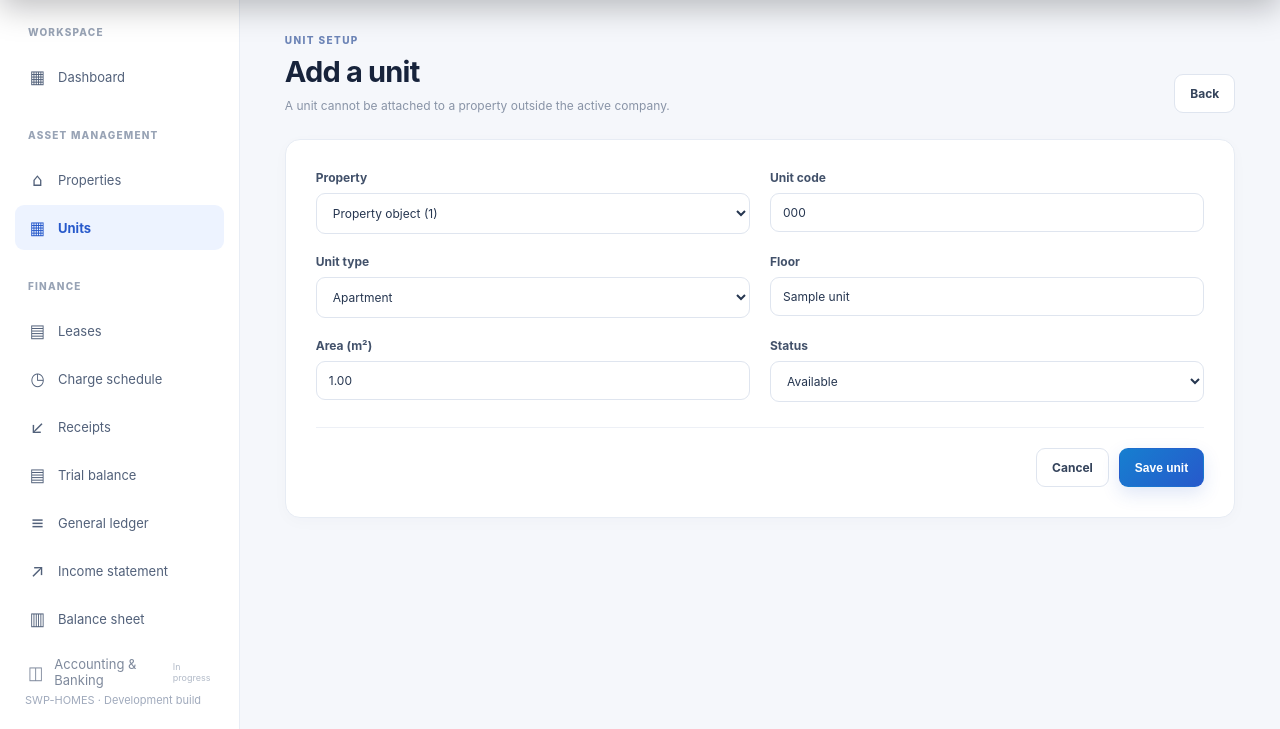
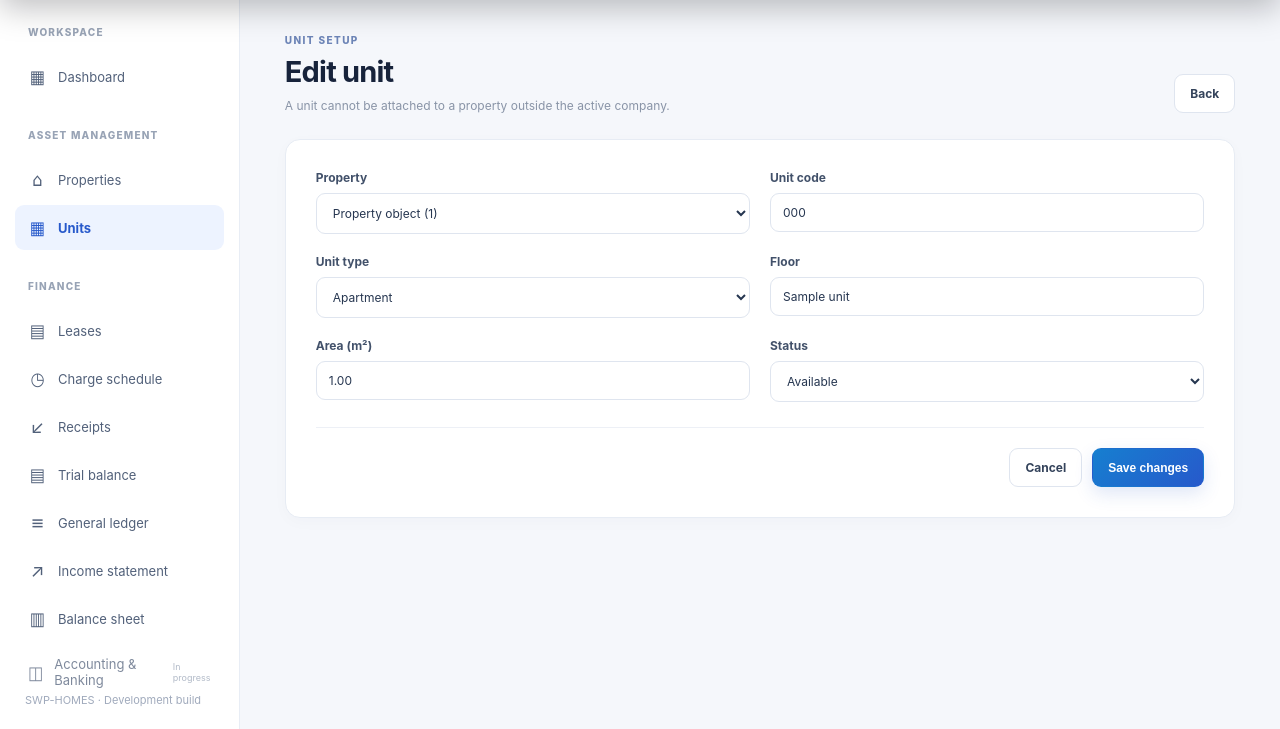
Before and after one commit to cpaswp/swp-homes, a Django app: page /units/1/edit/ in a window 1280 px wide. Shown: the part 117-846 px from the top of the page. Run offline with Django 5.2, Linux system fonts and the light colour scheme; a user stored in the database is signed in; tables that the repository leaves empty hold one stand-in row (values such as "Sample post"); grey boxes marked "Sample" are stand-in pictures.

Commit message:
Support unit edit form labels

```diff
--- a/templates/core/unit_form.html
+++ b/templates/core/unit_form.html
@@ -1,8 +1,8 @@
 {% extends 'core/base.html' %}
 {% block title %}{% if language == 'ar' %}إضافة وحدة · SWP-HOMES{% else %}Add unit · SWP-HOMES{% endif %}{% endblock %}
 {% block content %}
-<div class="page-heading"><div><div class="eyebrow">UNIT SETUP</div><h1>{% if language == 'ar' %}إضافة وحدة جديدة{% else %}Add a unit{% endif %}</h1><p>{% if language == 'ar' %}لا يمكن ربط الوحدة بعقار خارج الشركة الحالية.{% else %}A unit cannot be attached to a property outside the active company.{% endif %}</p></div><a class="secondary-action" href="{% url 'unit_list' %}">{% if language == 'ar' %}رجوع{% else %}Back{% endif %}</a></div>
+<div class="page-heading"><div><div class="eyebrow">UNIT SETUP</div><h1>{% if editing %}{% if language == 'ar' %}تعديل الوحدة{% else %}Edit unit{% endif %}{% else %}{% if language == 'ar' %}إضافة وحدة جديدة{% else %}Add a unit{% endif %}{% endif %}</h1><p>{% if language == 'ar' %}لا يمكن ربط الوحدة بعقار خارج الشركة الحالية.{% else %}A unit cannot be attached to a property outside the active company.{% endif %}</p></div><a class="secondary-action" href="{% url 'unit_list' %}">{% if language == 'ar' %}رجوع{% else %}Back{% endif %}</a></div>
 <form method="post" class="form-panel">{% csrf_token %}
 <div class="form-grid">{% for field in form %}<div class="field-wrap"><label for="{{ field.id_for_label }}">{{ field.label }}</label>{{ field }}{% for error in field.errors %}<small class="field-error">{{ error }}</small>{% endfor %}</div>{% endfor %}</div>
-<div class="form-actions"><a class="secondary-action" href="{% url 'unit_list' %}">{% if language == 'ar' %}إلغاء{% else %}Cancel{% endif %}</a><button class="primary-action" type="submit">{% if language == 'ar' %}حفظ الوحدة{% else %}Save unit{% endif %}</button></div></form>
+<div class="form-actions"><a class="secondary-action" href="{% url 'unit_list' %}">{% if language == 'ar' %}إلغاء{% else %}Cancel{% endif %}</a><button class="primary-action" type="submit">{% if editing %}{% if language == 'ar' %}حفظ التعديلات{% else %}Save changes{% endif %}{% else %}{% if language == 'ar' %}حفظ الوحدة{% else %}Save unit{% endif %}{% endif %}</button></div></form>
 {% endblock %}
```
